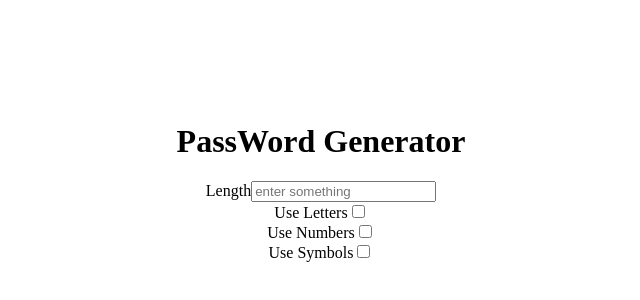
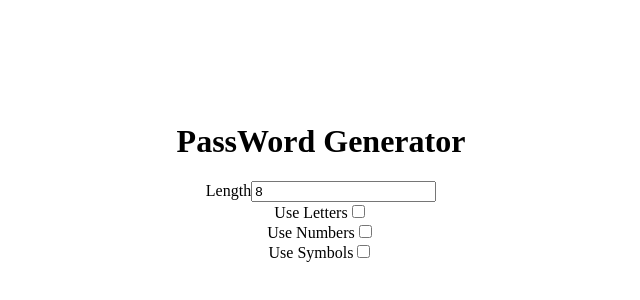
Before and after one commit to Ameer2000Mzori/Password-Gen-Angular, an Angular app: page / in a window 1280 px wide. Shown: the part 226-526 px from the top of the page, without its empty margins (319-959 px from the left). Built offline with nearby package versions, Linux system fonts and the light colour scheme.

Commit message:
added sine few changes

```diff
--- a/src/app/password-gen/password-gen.component.html
+++ b/src/app/password-gen/password-gen.component.html
@@ -2,30 +2,31 @@
   <h1>PassWord Generator</h1>
   <div>
     <div>
-      <label for="">Length</label>
+      <label for="Length">Length</label>
       <input
-        type="text"
+        id="
+      Length"
+        type="number"
         [(ngModel)]="length"
-        value=""
         placeholder="enter something"
       />
     </div>
     <div>
-      <label for="">Use Letters</label>
+      <label for="Letters">Use Letters</label>
       <input
         type="checkbox"
+        id="Letters"
         [(ngModel)]="letters"
-        value=""
         placeholder="enter something"
       />
     </div>
     <div>
-      <label for="">Use Numbers</label>
-      <input type="checkbox" [(ngModel)]="numbers" value="" />
+      <label for="Numbers">Use Numbers</label>
+      <input type="checkbox" [(ngModel)]="numbers" id="Numbers" />
     </div>
     <div>
-      <label for="">Use Symbols</label>
-      <input type="checkbox" [(ngModel)]="symbols" value="" />
+      <label for="Symbols">Use Symbols</label>
+      <input type="checkbox" [(ngModel)]="symbols" id="Symbols" />
     </div>
   </div>
 </div>
--- a/src/app/password-gen/password-gen.component.ts
+++ b/src/app/password-gen/password-gen.component.ts
@@ -8,7 +8,7 @@ import { FormsModule } from '@angular/forms';
   styleUrl: './password-gen.component.scss',
 })
 export class PasswordGenComponent {
-  length: any;
+  length: number = 8;
   letters: boolean = false;
   numbers: boolean = false;
   symbols: boolean = false;
```
